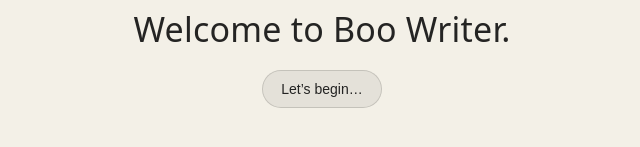
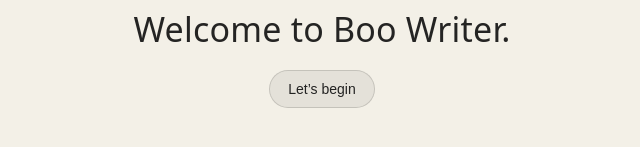
Before and after one commit to nerodewar/Boo-Writer, a plain HTML site: page index.html in a window 1280 px wide. Shown: the part 343-490 px from the top of the page, 318-958 px from the left. Drawn offline with Linux system fonts and the light colour scheme.

Commit message:
Update index.html

```diff
--- a/index.html
+++ b/index.html
@@ -390,7 +390,7 @@
     <section id="welcomeScreen" class="screen active" aria-label="Welcome">
       <div class="centerStack">
         <div id="welcomeTitle" class="welcomeTitle">Welcome to Boo Writer.</div>
-        <button id="beginBtn" class="beginBtn" type="button">Let’s begin…</button>
+        <button id="beginBtn" class="beginBtn" type="button">Let’s begin</button>
       </div>
     </section>
 
```
